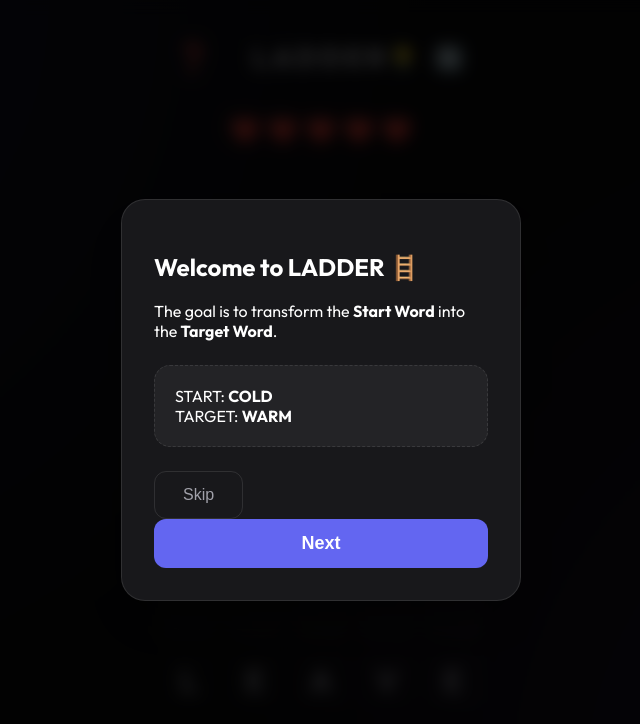
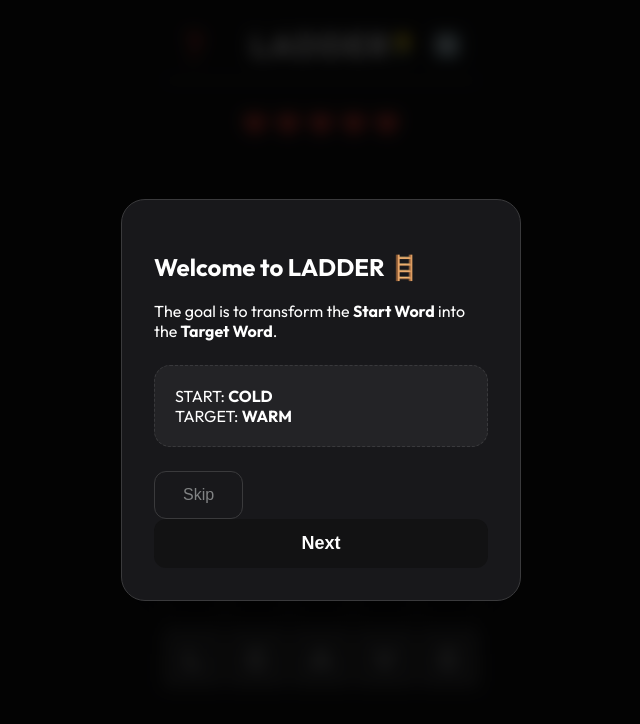
Before and after one commit to royindrani/explorer, a React (Vite) app: page / in a window 1280 px wide. Shown: the top 724 px of the page, without its empty margins (319-959 px from the left). Built offline with nearby package versions, Linux system fonts and the light colour scheme.

Commit message:
Refine UI to Premium Wordle style

```diff
--- a/src/index.css
+++ b/src/index.css
@@ -1,25 +1,23 @@
 @import url('https://fonts.googleapis.com/css2?family=Outfit:wght@300;400;600;700&display=swap');
 
 :root {
-  --color-bg: #0a0a0c;
-  --color-surface: rgba(255, 255, 255, 0.05);
-  --color-border: rgba(255, 255, 255, 0.1);
+  --color-bg: #121213;
+  --color-surface: #121213;
+  --color-border: #3a3a3c;
   --color-text: #ffffff;
-  --color-text-dim: #a1a1aa;
+  --color-text-dim: #818384;
 
-  --color-primary: #6366f1;
-  /* Indigo */
-  --color-success: #10b981;
-  /* Emerald */
-  --color-warning: #f59e0b;
-  /* Amber */
+  --color-primary: #121213;
+  --color-success: #538d4e;
+  /* Wordle Green */
+  --color-warning: #b59f3b;
+  /* Wordle Yellowish */
   --color-error: #ef4444;
-  /* Red */
   --color-gold: #fbbf24;
 
-  --glass-bg: rgba(255, 255, 255, 0.03);
-  --glass-border: rgba(255, 255, 255, 0.1);
-  --glass-blur: blur(12px);
+  --glass-bg: rgba(255, 255, 255, 0.02);
+  --glass-border: #3a3a3c;
+  --glass-blur: blur(4px);
 }
 
 * {
@@ -30,9 +28,6 @@ body {
   margin: 0;
   font-family: 'Outfit', sans-serif;
   background-color: var(--color-bg);
-  background-image:
-    radial-gradient(circle at 0% 0%, rgba(99, 102, 241, 0.15) 0%, transparent 50%),
-    radial-gradient(circle at 100% 100%, rgba(168, 85, 247, 0.15) 0%, transparent 50%);
   color: var(--color-text);
   display: flex;
   justify-content: center;
@@ -46,7 +41,7 @@ body {
   display: flex;
   flex-direction: column;
   height: 100vh;
-  padding: 20px;
+  padding: 10px;
   position: relative;
 }
 
@@ -54,19 +49,18 @@ body {
   display: flex;
   justify-content: center;
   align-items: center;
-  padding: 20px 0;
+  padding: 15px 0;
   font-weight: 700;
-  font-size: 28px;
-  letter-spacing: 4px;
+  font-size: 32px;
+  letter-spacing: 2px;
   text-transform: uppercase;
+  border-bottom: 1px solid var(--color-border);
   margin-bottom: 20px;
 }
 
 .header .title {
-  background: linear-gradient(to bottom, #fff, #a1a1aa);
-  background-clip: text;
-  -webkit-background-clip: text;
-  -webkit-text-fill-color: transparent;
+  color: white;
+  -webkit-text-fill-color: initial;
 }
 
 .btn-play-next {
@@ -93,30 +87,29 @@ body {
 
 .header-icon {
   transition: transform 0.2s cubic-bezier(0.175, 0.885, 0.32, 1.275);
-  filter: drop-shadow(0 0 8px rgba(255, 255, 255, 0.2));
+  font-size: 24px;
 }
 
 .header-icon:hover {
-  transform: scale(1.2);
+  transform: scale(1.1);
 }
 
 .hearts-container {
   display: flex;
   justify-content: center;
   gap: 8px;
-  margin-bottom: 30px;
+  margin: 10px 0 20px 0;
 }
 
 .heart {
-  font-size: 24px;
-  transition: all 0.4s cubic-bezier(0.175, 0.885, 0.32, 1.275);
-  filter: drop-shadow(0 0 10px rgba(239, 68, 68, 0.3));
+  font-size: 20px;
+  transition: all 0.4s ease;
 }
 
 .heart.popped {
-  transform: scale(0.5) rotate(15deg);
-  opacity: 0.2;
-  filter: grayscale(100%) blur(1px);
+  opacity: 0.15;
+  filter: grayscale(100%);
+  transform: scale(0.8);
 }
 
 .game-board {
@@ -124,55 +117,51 @@ body {
   display: flex;
   flex-direction: column;
   justify-content: center;
-  gap: 12px;
-  padding: 20px 0;
+  gap: 6px;
+  padding: 10px 0;
 }
 
 .row {
   display: flex;
   justify-content: center;
-  gap: 8px;
+  gap: 6px;
   transition: transform 0.6s cubic-bezier(0.34, 1.56, 0.64, 1);
 }
 
 .cell {
   width: 58px;
   height: 58px;
-  background: var(--glass-bg);
-  border: 1px solid var(--glass-border);
-  backdrop-filter: var(--glass-blur);
+  border: 2px solid var(--color-border);
   display: flex;
   justify-content: center;
   align-items: center;
   font-size: 2rem;
-  font-weight: 600;
-  border-radius: 12px;
+  font-weight: 700;
+  border-radius: 4px;
+  /* Classic Wordle rounding */
   text-transform: uppercase;
-  transition: all 0.3s ease;
-  box-shadow: 0 4px 6px -1px rgba(0, 0, 0, 0.1), 0 2px 4px -1px rgba(0, 0, 0, 0.06);
+  transition: background-color 0.4s, border-color 0.4s;
 }
 
 .cell.fixed {
-  background-color: rgba(255, 255, 255, 0.02);
+  background-color: #313133;
   color: var(--color-text-dim);
-  border-color: transparent;
+  border-color: #313133;
 }
 
 .cell.active {
-  border-color: var(--color-primary);
-  box-shadow: 0 0 20px rgba(99, 102, 241, 0.3);
-  background: rgba(99, 102, 241, 0.05);
+  border-color: #565758;
 }
 
 .cell.filled {
-  animation: popIn 0.3s cubic-bezier(0.175, 0.885, 0.32, 1.275);
+  animation: popIn 0.1s linear;
+  border-color: #565758;
 }
 
 .cell.correct {
   background-color: var(--color-success);
   color: white;
   border-color: var(--color-success);
-  box-shadow: 0 0 20px rgba(16, 185, 129, 0.4);
 }
 
 /* Animations */
```
